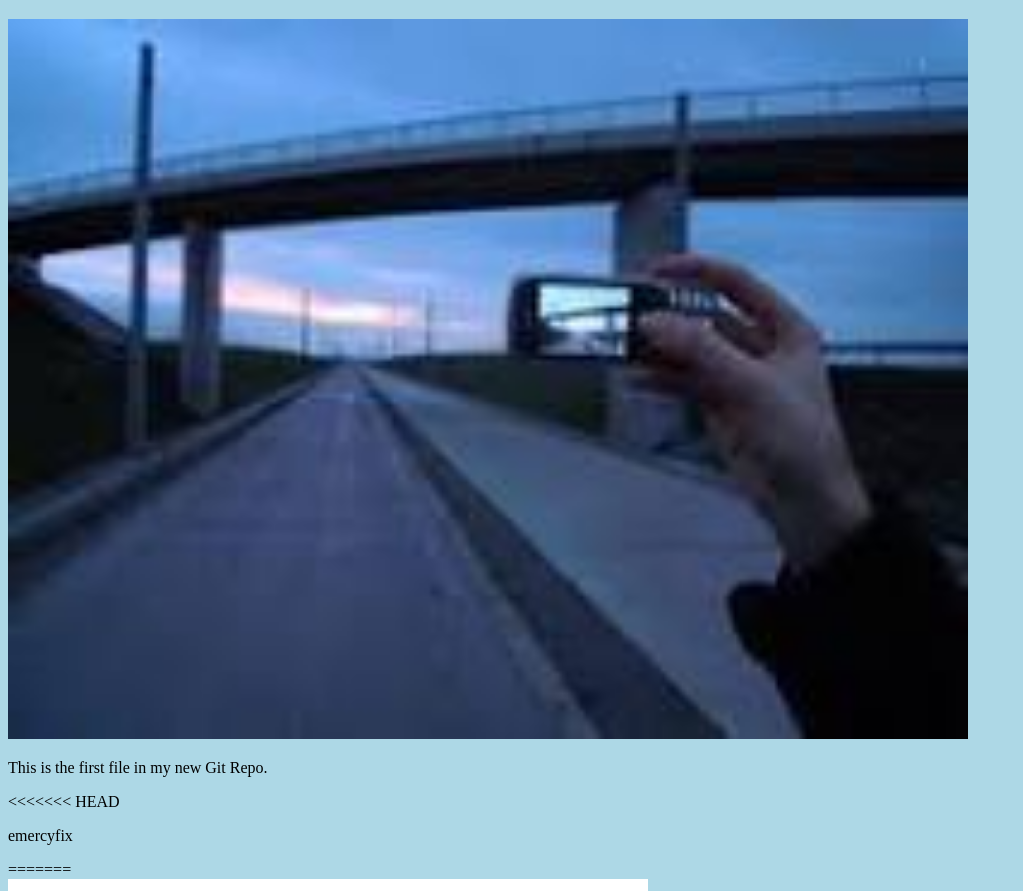
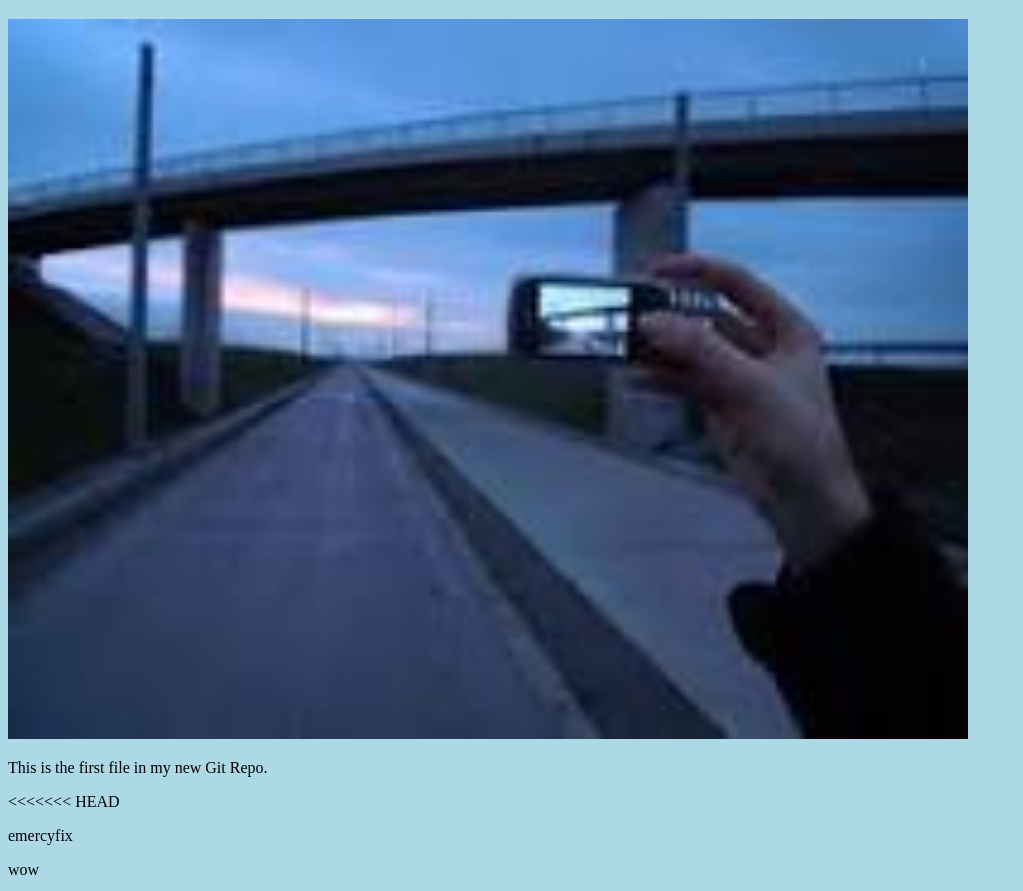
Before and after one commit to nelastik242/hello-world, a plain HTML site: page index.html in a window 1280 px wide. Shown: the part 61-952 px from the top of the page, without its empty margins (0-1023 px from the left). Drawn offline with Linux system fonts and the light colour scheme.

Commit message:
update index.html new line

```diff
--- a/index.html
+++ b/index.html
@@ -12,7 +12,7 @@ style="width:100%;max-width:960px"></div>
 <p>This is the first file in my new Git Repo.</p>
 <<<<<<< HEAD
 <p>emercyfix</p>
-=======
+<p>wow</p>
 <div><img src="hello-world-git.png" alt="Hello Git" style="width:100%;max-width:640px"></div>
 >>>>>>> hello-world-images
 </body>
```
